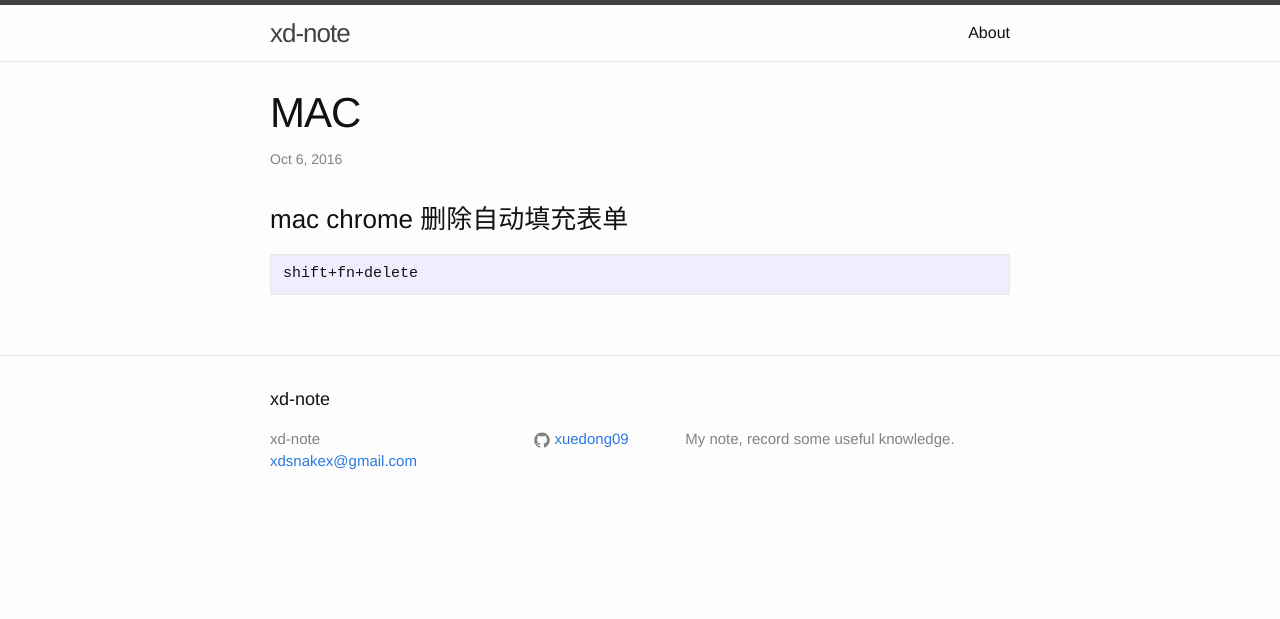
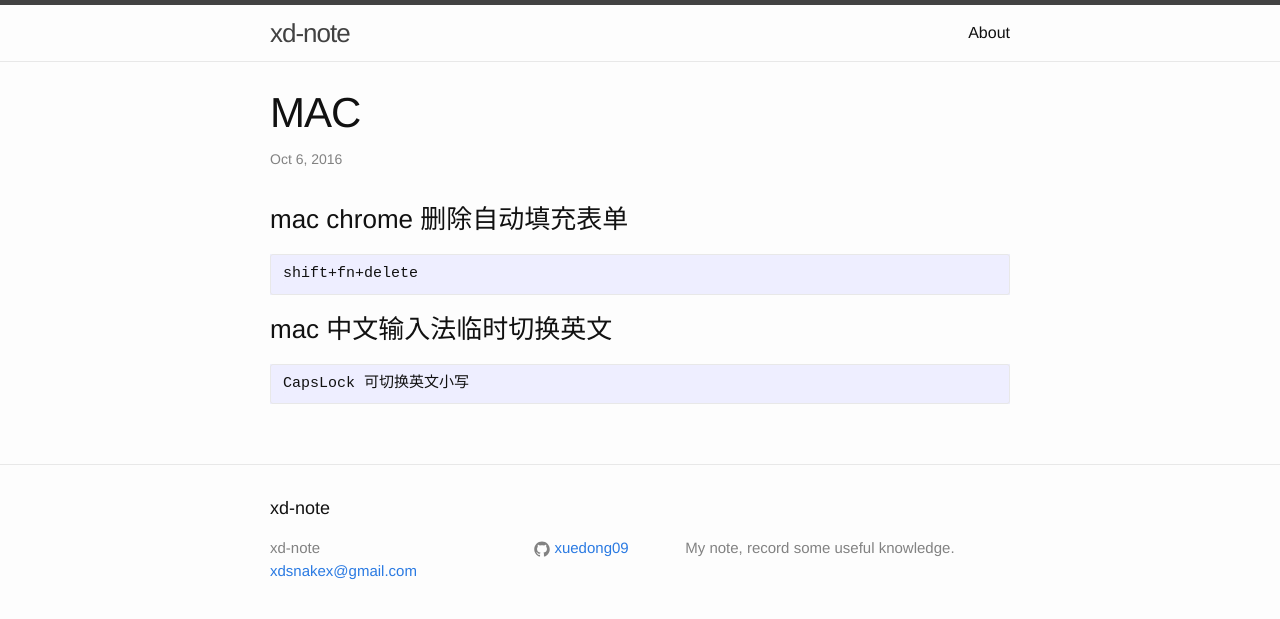
Before and after one commit to xuedong09/xuedong09.github.io, a Jekyll site: the page built from _posts/2016-10-06-mac.md, in a window 1280 px wide. Shown: the top 619 px of the page. Built offline with Jekyll 4.4.1, drawn with Linux system fonts in a browser that asks for light colours.

Commit message:
mac input trick

```diff
--- a/_posts/2016-10-06-mac.md
+++ b/_posts/2016-10-06-mac.md
@@ -8,3 +8,7 @@ categories: jekyll update
 ### mac chrome 删除自动填充表单
 
     shift+fn+delete
+
+### mac 中文输入法临时切换英文
+
+    CapsLock 可切换英文小写
```
